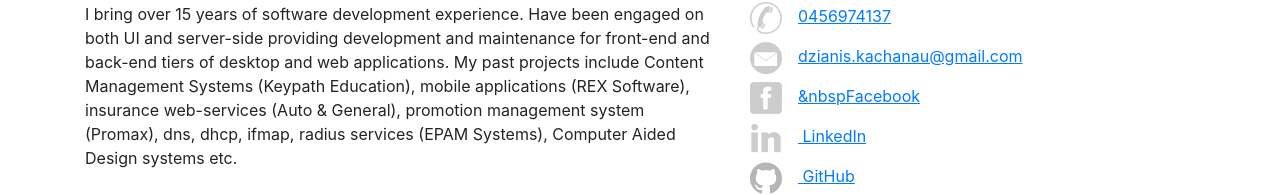
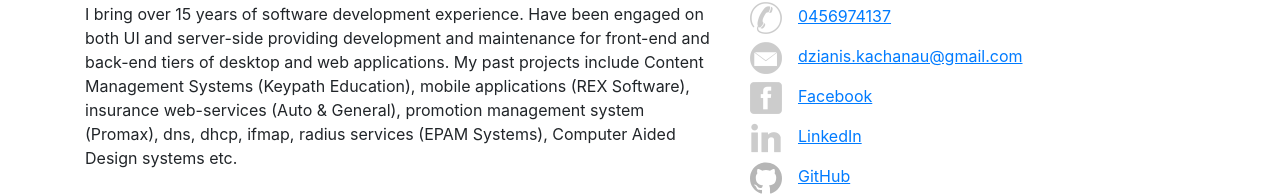
Before and after one commit to deskach/tolia, an Angular app: page /#/home in a window 1280 px wide. Shown: the part 297-492 px from the top of the page. Built offline with nearby package versions, Linux system fonts and the light colour scheme.

Commit message:
fix a typo

```diff
--- a/src/app/content/about/about.component.html
+++ b/src/app/content/about/about.component.html
@@ -34,15 +34,15 @@
       </li >
       <li >
         <img src="assets/img/facebook.png" >
-        <a href="http://facebook.com/deskach" target="_blank">&nbspFacebook</a >
+        <a href="http://facebook.com/deskach" target="_blank">Facebook</a >
       </li >
       <li >
         <img src="assets/img/linkedin.png" >
-        <a href="https://www.linkedin.com/in/dzianis-kachanau-2059ab7b/" target="_blank"> LinkedIn</a >
+        <a href="https://www.linkedin.com/in/dzianis-kachanau-2059ab7b/" target="_blank">LinkedIn</a >
       </li >
       <li >
         <img src="assets/img/github.svg" >
-        <a href="https://github.com/deskach" target="_blank" >&nbsp;GitHub</a >
+        <a href="https://github.com/deskach" target="_blank" >GitHub</a >
       </li >
     </ul >
   </div >
```
